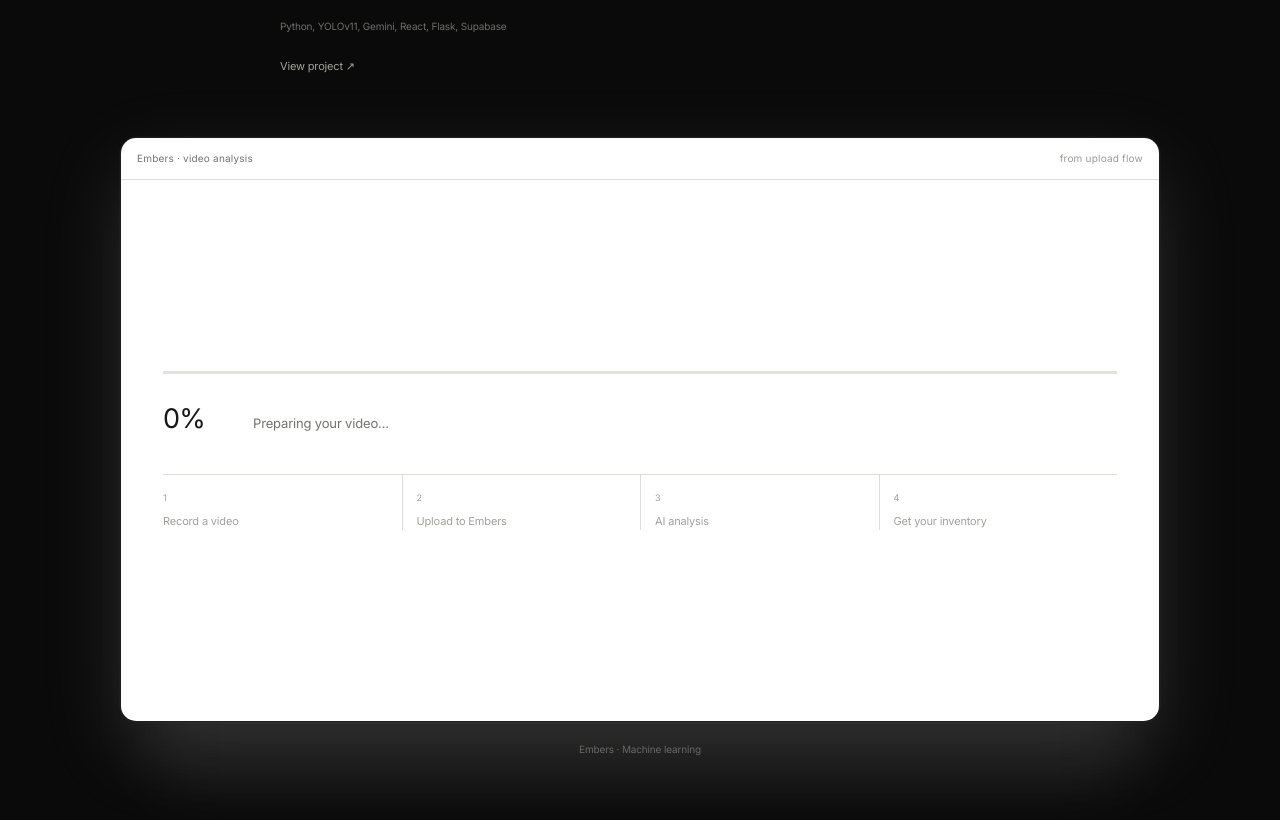
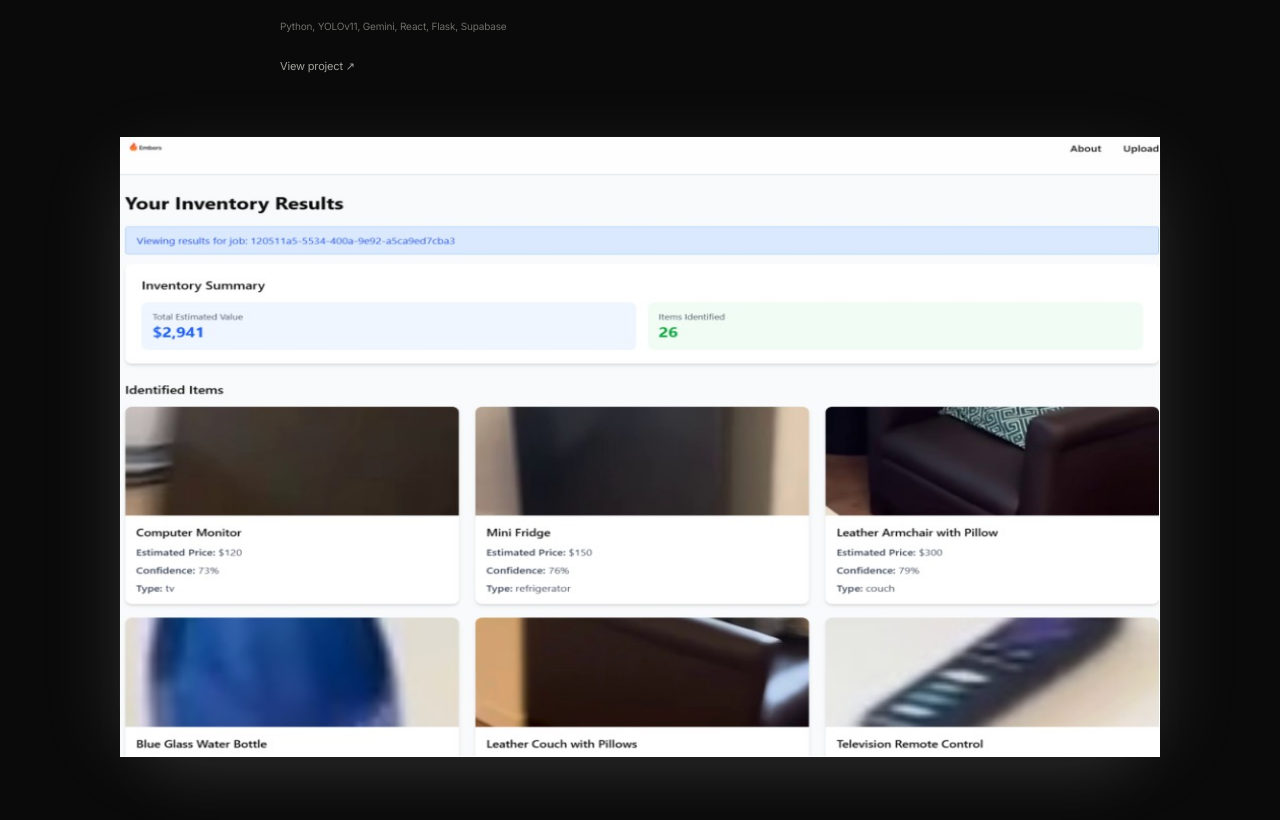
Before and after one commit to kenchengkc/personal-website, a Next.js app: page / in a window 1280 px wide. Shown: the part 5742-6562 px from the top of the page. Built offline with nearby package versions, Linux system fonts and the light colour scheme.

Commit message:
Replace Embers demo with real screenshot gallery

```diff
--- a/components/projects/ProjectDemos.tsx
+++ b/components/projects/ProjectDemos.tsx
@@ -1,5 +1,6 @@
 "use client";
 
+import Image from "next/image";
 import {
   BarChart3,
   CheckCircle2,
@@ -351,54 +352,55 @@ function FdreDemo() {
   );
 }
 
-const EMBERS_PROGRESS = [0, 25, 50, 75, 100] as const;
+const EMBERS_GALLERY = [
+  {
+    src: "/media/embers-yolo-live-detection.png",
+    alt: "Embers live object detection view identifying household items in a walkthrough video",
+    label: "Live detection",
+    detail: "YOLO tracking across walkthrough frames",
+  },
+  {
+    src: "/media/embers-inventory-dashboard.png",
+    alt: "Embers inventory dashboard showing detected household items and replacement values",
+    label: "Inventory",
+    detail: "Structured items and replacement values",
+  },
+] as const;
 
 function EmbersDemo() {
-  const reducedMotion = usePrefersReducedMotion();
-  const [step, setStep] = useState(reducedMotion ? EMBERS_PROGRESS.length - 1 : 0);
-  const progress = EMBERS_PROGRESS[step];
-  const status =
-    progress < 25
-      ? "Preparing your video..."
-      : progress < 50
-        ? "Uploading to secure storage..."
-        : progress < 75
-          ? "Processing video frames..."
-          : progress < 100
-            ? "Almost there..."
-            : "Upload complete!";
+  return (
+    <div className="project-demo embers-demo" aria-label="Embers product screenshots">
+      <div className="demo-topline">
+        <span>Embers · product frames</span>
+        <span>scroll / hover</span>
+      </div>
 
-  useEffect(() => {
-    if (reducedMotion) {
-      setStep(EMBERS_PROGRESS.length - 1);
-      return;
-    }
-    const timer = window.setInterval(() => {
-      setStep((current) => (current + 1) % EMBERS_PROGRESS.length);
-    }, 1200);
-    return () => window.clearInterval(timer);
-  }, [reducedMotion]);
+      <div className="embers-gallery" role="region" aria-label="Embers screenshot gallery">
+        <div className="embers-gallery-track">
+          {EMBERS_GALLERY.map((frame, index) => (
+            <figure className="embers-gallery-card" tabIndex={0} key={frame.src}>
+              <div className="embers-gallery-image">
+                <Image
+                  src={frame.src}
+                  alt={frame.alt}
+                  fill
+                  sizes="(max-width: 720px) 86vw, 760px"
+                  priority={index === 0}
+                />
+              </div>
+              <figcaption>
+                <span>{String(index + 1).padStart(2, "0")}</span>
+                <strong>{frame.label}</strong>
+                <small>{frame.detail}</small>
+              </figcaption>
+            </figure>
+          ))}
+        </div>
 
-  return (
-    <div className="project-demo embers-demo" aria-label="Embers upload and analysis progress">
-      <div className="demo-topline">
-        <span>Embers · video analysis</span>
-        <span>from upload flow</span>
-      </div>
-      <div className="embers-progress-wrap">
-        <div className="embers-progress"><i style={{ width: `${progress}%` }} /></div>
-        <div className="embers-progress-copy">
-          <strong>{progress}%</strong>
-          <span>{status}</span>
+        <div className="embers-gallery-hint" aria-hidden="true">
+          <span>Scroll</span>
+          <i />
         </div>
-        <ol>
-          {["Record a video", "Upload to Embers", "AI analysis", "Get your inventory"].map((label, index) => (
-            <li className={progress >= (index + 1) * 25 ? "done" : undefined} key={label}>
-              <span>{index + 1}</span>
-              {label}
-            </li>
-          ))}
-        </ol>
       </div>
     </div>
   );
```
